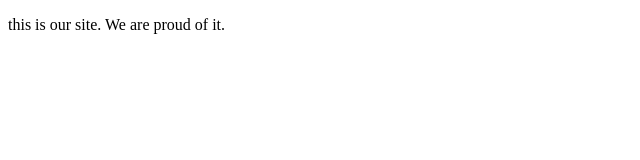
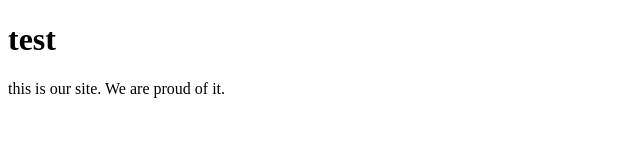
Before and after one commit to supriadi-yusuf/git-one, a plain HTML site: page index.html in a window 1280 px wide. Shown: the whole page, without its empty margins (0-640 px from the left). Drawn offline with Linux system fonts and the light colour scheme.

Commit message:
add header in index.html

```diff
--- a/index.html
+++ b/index.html
@@ -5,6 +5,9 @@
     <title></title>
   </head>
   <body>
+    <header>
+      <h1>test</h1>
+    </header>
 <div class="news" id="news">
   <p>this is our site. We are proud of it.</p>
 </div>
```
